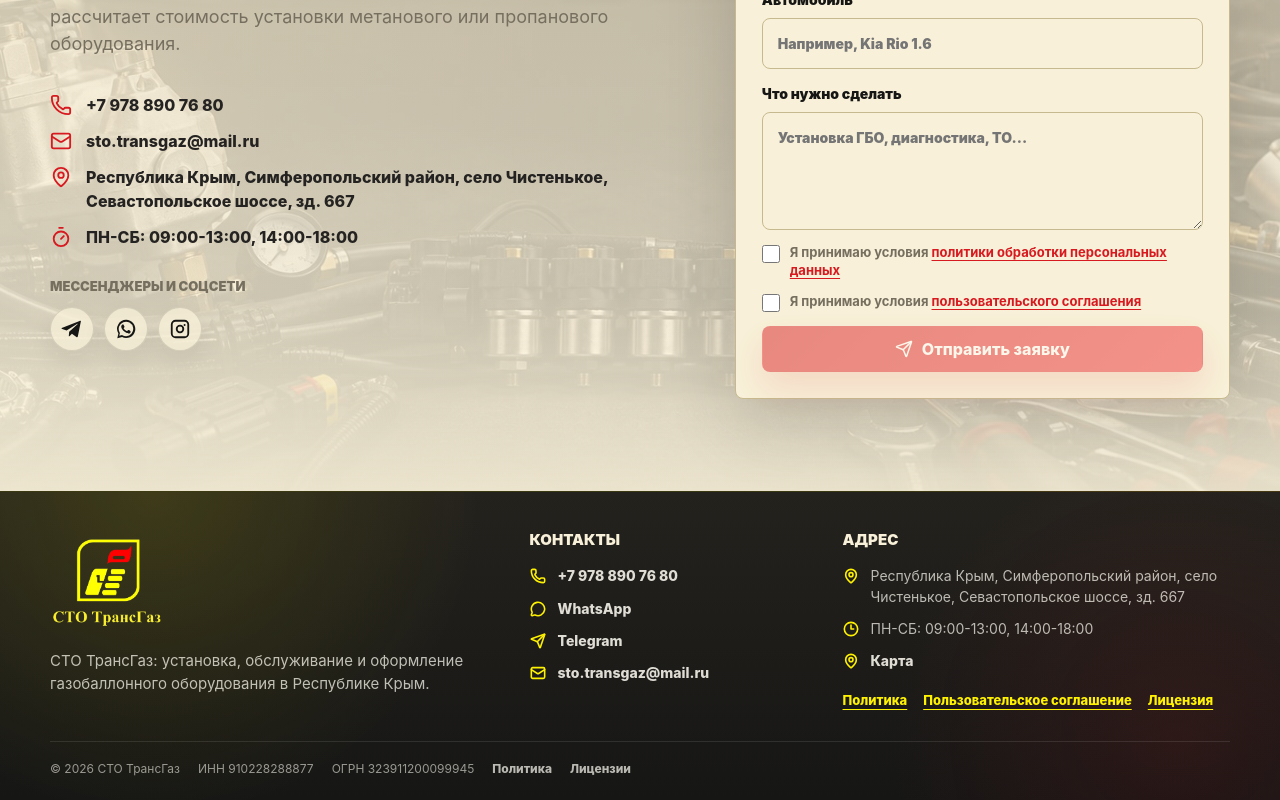
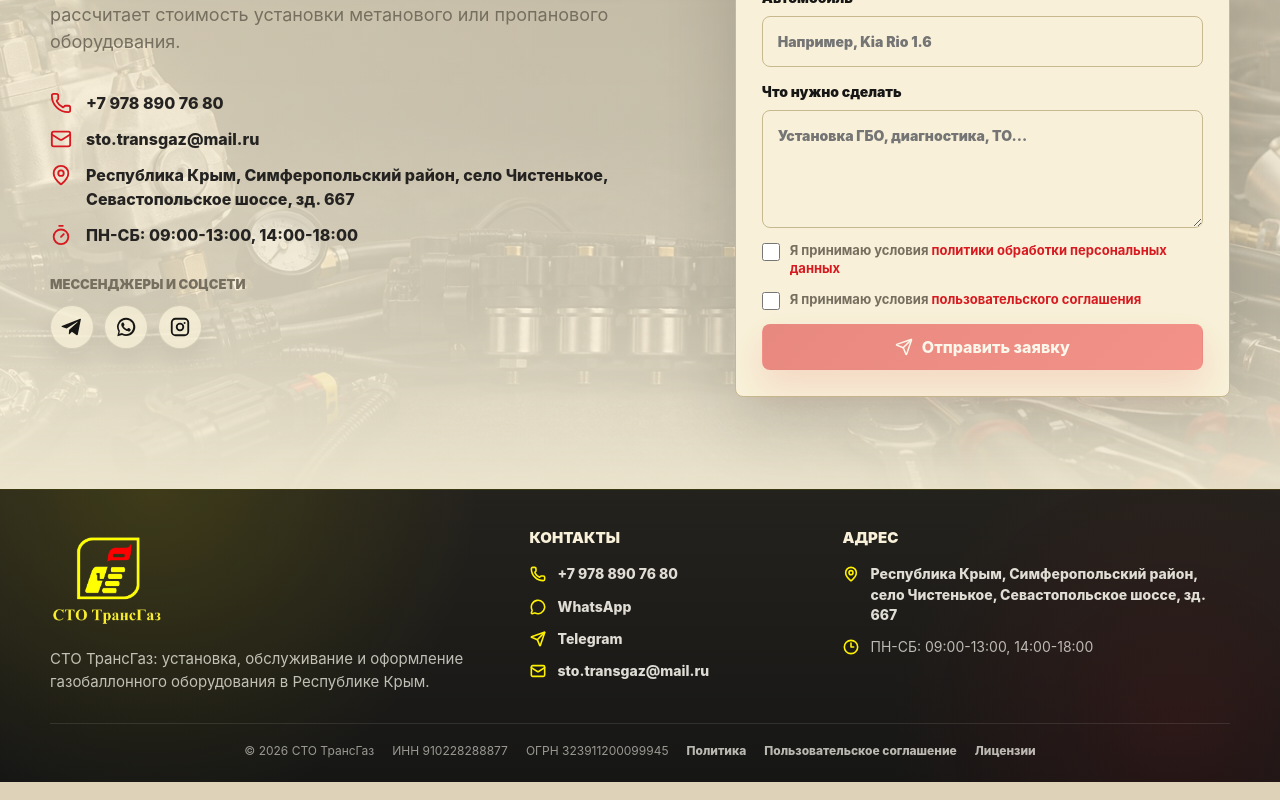
Before and after one commit to Aleks-man/ugtransgas, a React (Vite) app in the folder frontend/: page / in a window 1280 px wide. Shown: the part 5595-6395 px from the top of the page. Built offline with nearby package versions, Linux system fonts and the light colour scheme.

Commit message:
style: refine footer and homepage actions

```diff
--- a/frontend/src/sections/Footer.tsx
+++ b/frontend/src/sections/Footer.tsx
@@ -79,27 +79,15 @@ export function Footer() {
             <ul className="footer__links">
               <li>
                 <MapPin size={16} />
-                <span>{contactInfo.address}</span>
+                <a href={contactInfo.route} target="_blank" rel="noreferrer">
+                  {contactInfo.address}
+                </a>
               </li>
               <li>
                 <Clock3 size={16} />
                 <span>{contactInfo.schedule}</span>
               </li>
-              <li>
-                <MapPin size={16} />
-                <a href={contactInfo.route} target="_blank" rel="noreferrer">
-                  Карта
-                </a>
-              </li>
             </ul>
-
-            <nav className="footer__legal" aria-label="Юридические документы">
-              <AppLink to={routes.privacy}>Политика</AppLink>
-              <AppLink to={routes.agreement}>Пользовательское соглашение</AppLink>
-              <button type="button" onClick={() => setIsLicenseOpen(true)}>
-                Лицензия
-              </button>
-            </nav>
           </section>
         </div>
 
@@ -108,6 +96,7 @@ export function Footer() {
           <span>ИНН 910228288877</span>
           <span>ОГРН 323911200099945</span>
           <AppLink to={routes.privacy}>Политика</AppLink>
+          <AppLink to={routes.agreement}>Пользовательское соглашение</AppLink>
           <button type="button" onClick={() => setIsLicenseOpen(true)}>
             Лицензии
           </button>
--- a/frontend/src/styles/responsive.css
+++ b/frontend/src/styles/responsive.css
@@ -402,20 +402,32 @@
   .footer__inner {
     grid-template-columns: 1fr;
     gap: 28px;
+    justify-items: center;
+    text-align: center;
   }
 
   .footer__brand p {
     max-width: 100%;
   }
 
+  .footer__brand,
+  .footer__column,
+  .footer__links {
+    justify-items: center;
+  }
+
   .footer__links li {
+    grid-template-columns: 1fr;
+    justify-items: center;
     max-width: 560px;
+    text-align: center;
   }
 
   .footer__bottom {
-    align-items: flex-start;
+    align-items: center;
     flex-direction: column;
     gap: 8px;
+    text-align: center;
   }
 
   .license-lightbox {
--- a/frontend/src/styles/sections/contacts.css
+++ b/frontend/src/styles/sections/contacts.css
@@ -102,13 +102,6 @@
   cursor: default;
 }
 
-.social-link--inactive:hover {
-  border-color: rgba(22, 22, 21, 0.12);
-  background: rgba(248, 240, 216, 0.78);
-  color: var(--green-950);
-  transform: none;
-}
-
 .lead-form {
   display: grid;
   gap: 14px;
@@ -169,8 +162,11 @@
 
 .form-consent a {
   color: var(--green-800);
-  text-decoration: underline;
-  text-underline-offset: 3px;
+  text-decoration: none;
+}
+
+.form-consent a:hover {
+  color: var(--green-700);
 }
 
 .form-note {
--- a/frontend/src/styles/sections/process.css
+++ b/frontend/src/styles/sections/process.css
@@ -43,7 +43,14 @@
 }
 
 .timeline-item span {
-  color: var(--green-500);
+  display: inline-grid;
+  width: 48px;
+  height: 48px;
+  place-items: center;
+  border: 1px solid rgba(215, 25, 32, 0.18);
+  border-radius: 999px;
+  background: rgba(22, 22, 21, 0.05);
+  color: var(--green-800);
   font-size: 28px;
   font-weight: 900;
 }
--- a/frontend/src/styles/sections/showcase-footer.css
+++ b/frontend/src/styles/sections/showcase-footer.css
@@ -98,8 +98,8 @@
   justify-content: center;
   margin-top: 24px;
   padding: 0;
-  border: 1px solid rgba(255, 253, 243, 0.12);
-  border-radius: 8px;
+  border: 0;
+  border-radius: 0;
   background: transparent;
 }
 
@@ -182,8 +182,6 @@
 }
 
 .footer__links a,
-.footer__legal a,
-.footer__legal button,
 .footer__bottom a,
 .footer__bottom button {
   width: fit-content;
@@ -199,31 +197,9 @@
 }
 
 .footer__links a:hover,
-.footer__legal a:hover,
-.footer__legal button:hover,
 .footer__bottom a:hover,
 .footer__bottom button:hover {
   color: var(--green-500);
-}
-
-.footer__legal {
-  display: flex;
-  flex-wrap: wrap;
-  gap: 10px 16px;
-  padding-top: 2px;
-}
-
-.footer__legal a,
-.footer__legal button {
-  color: var(--green-500);
-  font-size: 13px;
-  text-decoration: underline;
-  text-underline-offset: 4px;
-}
-
-.footer__legal a:hover,
-.footer__legal button:hover {
-  color: var(--green-300);
 }
 
 .footer__bottom {
@@ -231,11 +207,13 @@
   flex-wrap: wrap;
   gap: 10px 18px;
   align-items: center;
+  justify-content: center;
   margin-top: 30px;
   padding-top: 18px;
   border-top: 1px solid rgba(255, 253, 243, 0.1);
   color: rgba(255, 253, 243, 0.56);
   font-size: 12px;
+  text-align: center;
 }
 
 .footer__bottom a,
```
